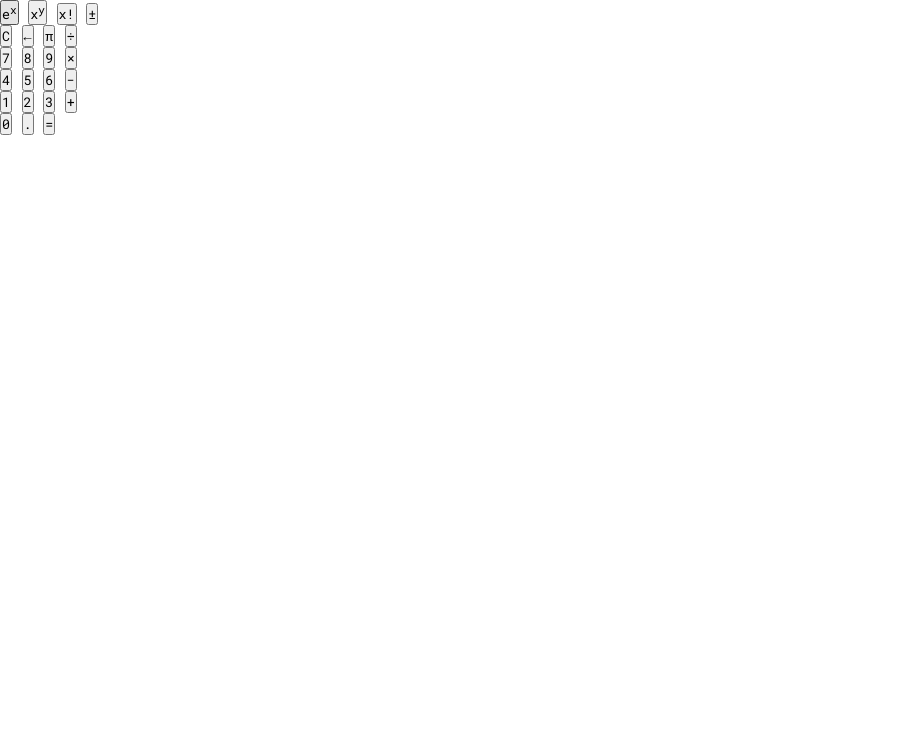
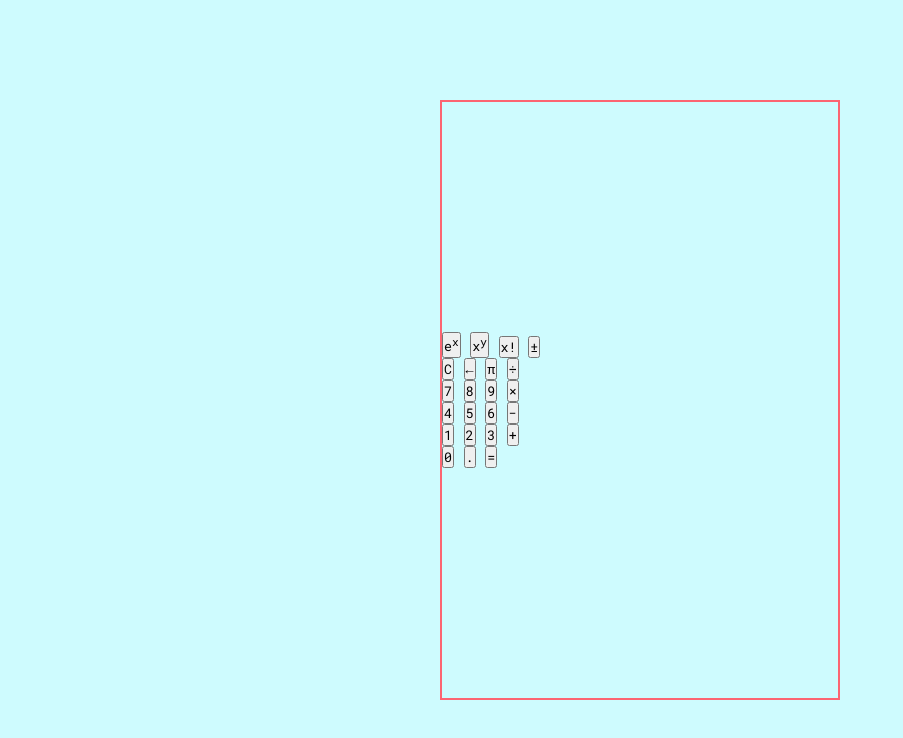
Before and after one commit to turbulentPanda/javascript-calculator, a plain HTML site: page index.html in a window 1280 px wide. Shown: the whole page, without its empty margins (0-903 px from the left). Drawn offline with Linux system fonts and the light colour scheme.

Commit message:
Made overall page grid layout

```diff
--- a/index.html
+++ b/index.html
@@ -53,7 +53,7 @@
                 <div class="row row-6-container">
                     <button class="number">0</button>
                     <button class="decimal">.</button>
-                    <button class="operator">=</button>
+                    <button id="equals" class="operator">=</button>
                 </div>
             </section>
         </section>
--- a/styles.css
+++ b/styles.css
@@ -58,3 +58,33 @@ table {
 	padding: 0;
 	font-family: 'Roboto Mono', monospace;
 }
+
+/*************** Overall Page Layout ***************/
+body {
+	background: #cefbfe;
+	height: 100vh;
+	max-height: 100vh;
+	max-width: 100vw;
+	width: 100vw;
+}
+
+.overall-page-container {
+	display: grid;
+	height: 100%;
+	place-items: center;
+	width: 100%;
+}
+
+#calculator {
+	border: 2px solid #fc6471;
+	display: grid;
+	grid-template-areas:
+		"display"
+		"operations-pad";
+	height: 75%;
+	max-height: 800px;
+	max-width: 600px;
+	min-height: 500px;
+	min-width: 400px;
+	width: 25%;
+}
```
